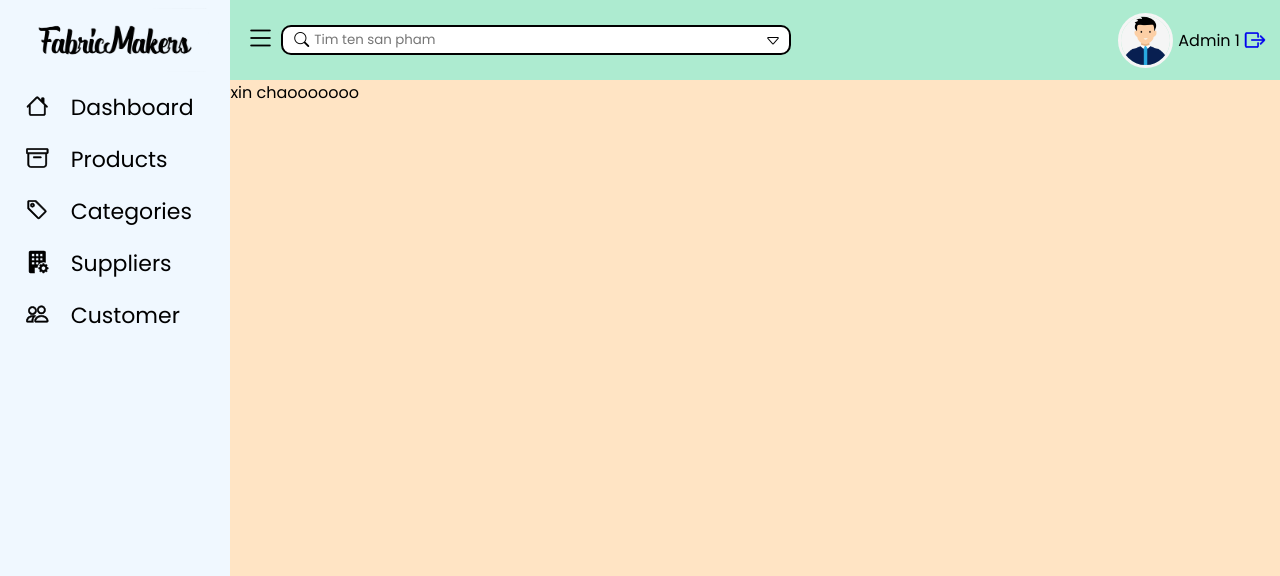
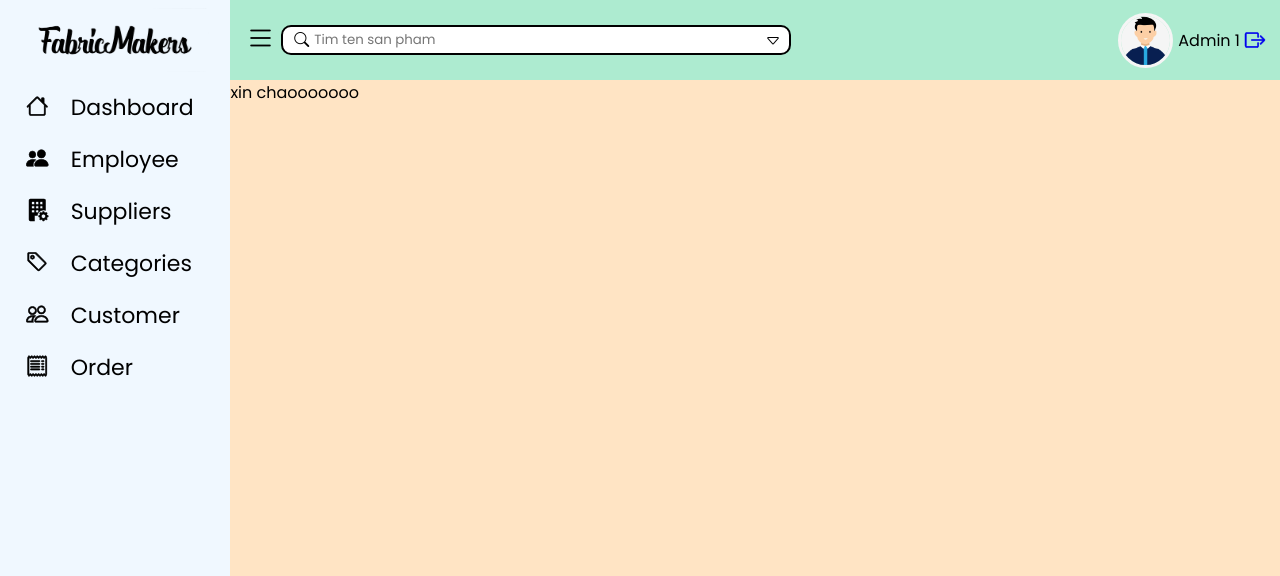
Before and after one commit to nguynqh/FabricAgency, a PHP site: page /pages/main.php in a window 1280 px wide. Shown: the top 576 px of the page. Run offline with PHP 8.4, Linux system fonts and the light colour scheme.

Commit message:
Add files via upload

```diff
--- a/base/sidebar.php
+++ b/base/sidebar.php
@@ -10,19 +10,11 @@
             </a>
         </li>
         <li class="sidebar-item">
-            <a href="../pages/products.php">
+            <a href="#employee">
                 <div class="sidebar-item-icon">
-                    <i class="bi bi-archive"></i>
+                    <i class="bi bi-people-fill"></i>
                 </div>
-                <div class="sidebar-item-text">Products</div>
-            </a>
-        </li>
-        <li class="sidebar-item">
-            <a href="#the loai">
-                <div class="sidebar-item-icon">
-                    <i class="bi bi-tag"></i>
-                </div>
-                <div class="sidebar-item-text">Categories</div>
+                <div class="sidebar-item-text">Employee</div>
             </a>
         </li>
         <li class="sidebar-item">
@@ -34,6 +26,14 @@
             </a>
         </li>
         <li class="sidebar-item">
+            <a href="../pages/properties_form.php">
+                <div class="sidebar-item-icon">
+                    <i class="bi bi-tag"></i>
+                </div>
+                <div class="sidebar-item-text">Categories</div>
+            </a>
+        </li>
+        <li class="sidebar-item">
             <a href="#the loai">
                 <div class="sidebar-item-icon">
                     <i class="bi bi-people"></i>
@@ -41,5 +41,13 @@
                 <div class="sidebar-item-text">Customer</div>
             </a>
         </li>
+        <li class="sidebar-item">
+            <a href="#order">
+                <div class="sidebar-item-icon">
+                    <i class="bi bi-receipt"></i>
+                </div>
+                <div class="sidebar-item-text">Order</div>
+            </a>
+        </li>
     </ul>
 </div>
```
